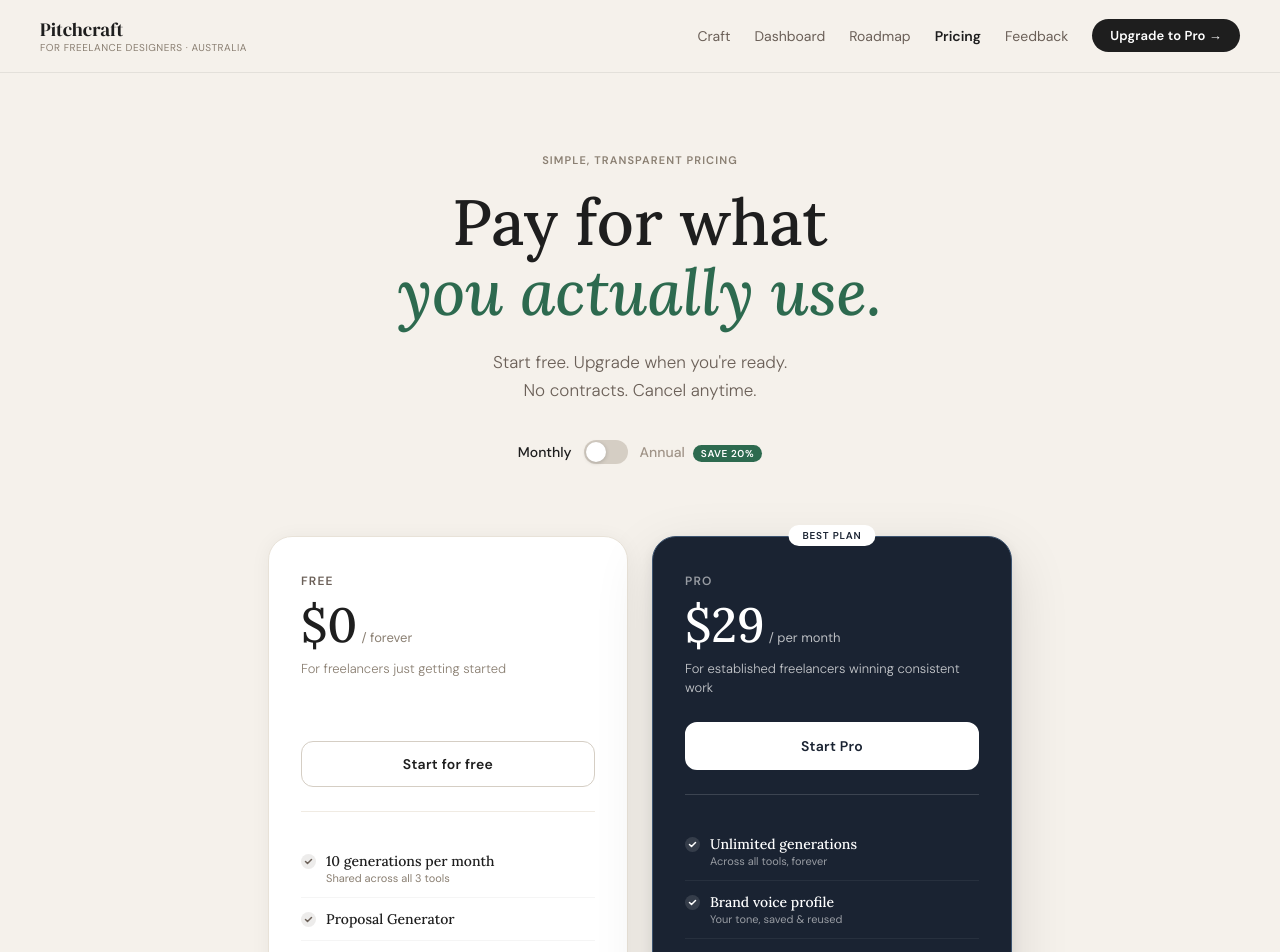
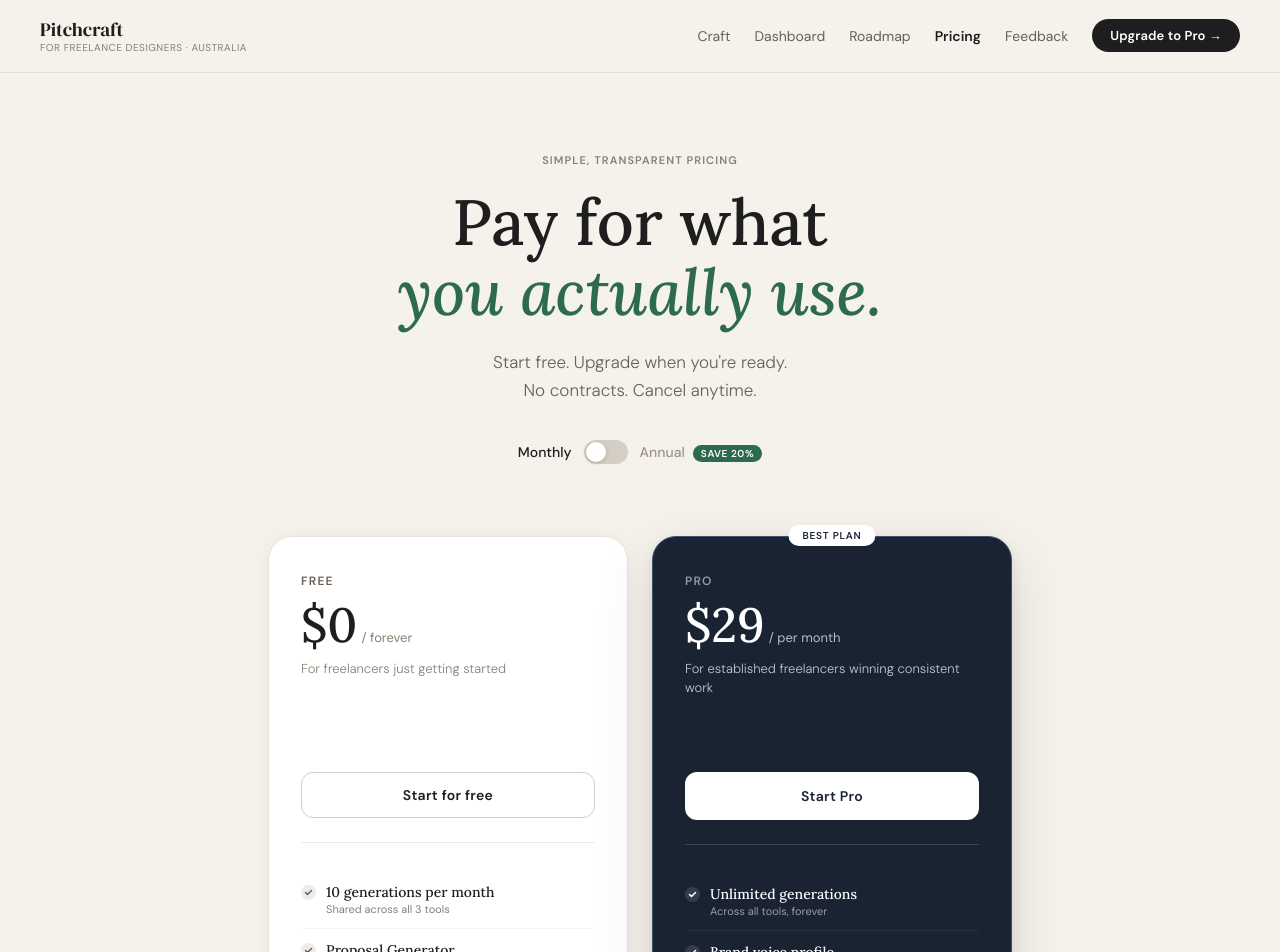
Before and after one commit to cjay44/pitchcraft, a React (Vite) app: page /pricing in a window 1280 px wide. Shown: the top 952 px of the page. Built offline with nearby package versions, Linux system fonts and the light colour scheme.

Commit message:
fix: align pricing card buttons to same height

```diff
--- a/src/pages/PricingPage.jsx
+++ b/src/pages/PricingPage.jsx
@@ -189,7 +189,7 @@
                 </div>
 
                 {/* CTA */}
-                <div style={{ marginTop: 'auto' }}>
+                <div>
                   <button style={{
                     ...s.ctaBtn,
                     ...(tier.ctaStyle === "solid" ? { background: "#ffffff", color: "#1a2332", border: "2px solid #ffffff", fontWeight: 700 } : {}),
@@ -346,7 +346,7 @@
     whiteSpace: "nowrap",
   },
 
-  cardHeader: { marginBottom: 24 },
+  cardHeader: { marginBottom: 24, minHeight: 175 },
   tierName: {
     fontSize: 12, fontWeight: 700, letterSpacing: "0.1em",
     textTransform: "uppercase", marginBottom: 12,
```
